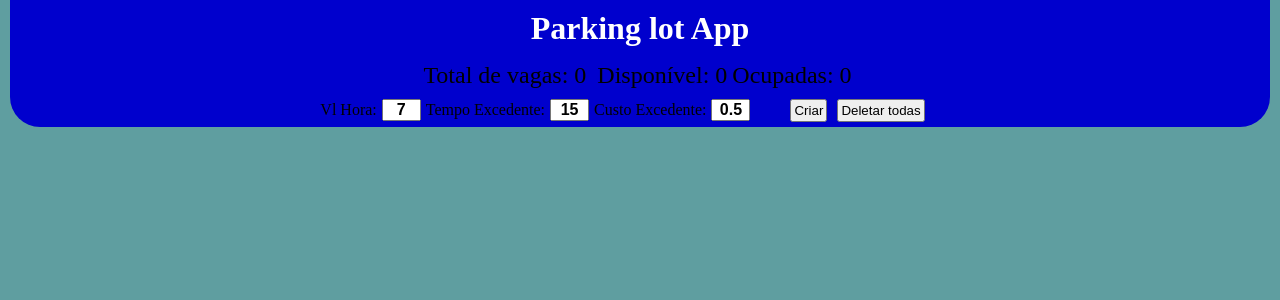
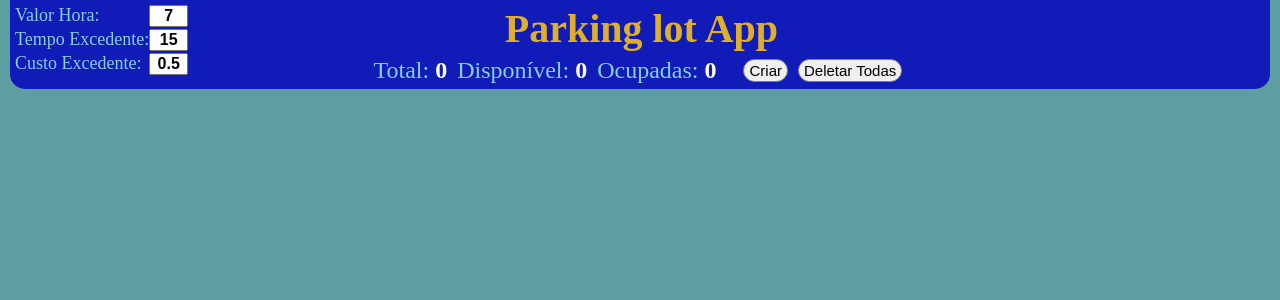
Before and after one commit to Anathangv/reactjs_parking_lot_app, a React (Create React App) app: page / in a window 1280 px wide. Shown: the top 300 px of the page. Built offline with nearby package versions, Linux system fonts and the light colour scheme; the HTML template or start-up script is replaced by a standard one.

Commit message:
improved layout

```diff
--- a/src/App.css
+++ b/src/App.css
@@ -3,50 +3,78 @@
   margin: 0px 10px;
 }
 
-.top h1 {
-  background-color: mediumblue;
-  padding: 10px;
+.top {
+  background-color: rgb(16, 27, 184);
+  text-align: center;
+  display: grid;
+  grid-template-columns: auto auto auto;
+  border-bottom-left-radius: 15px;
+  border-bottom-right-radius: 15px;
+  color: skyblue;
+}
+
+.topcontent {
+  width: 50%;
+  display: inline-block;
+  min-width: fit-content;
+}
+
+.topcontent h1 {
+  padding-top: 5px;
   font-weight: 800;
-  font-size: xx-large;
+  font-size: 250%;
   text-align: center;
-  color: white;
+  color: rgb(223, 175, 43);
 }
 
 .display {
-  background-color: mediumblue;
   text-align: center;
-  padding: 5px;
+  display: inline-flex;
+  vertical-align: middle;
+  padding-top: 5px;
+  padding-bottom: 5px;
 }
 
 .display span {
   font-size: x-large;
-  margin-right: 5px;
+  margin-right: 10px;
 }
 
-.controls {
-  padding: 5px;
-  display: flex;
-  justify-content: center;
-  background-color: mediumblue;
-  border-bottom-left-radius: 30px;
-  border-bottom-right-radius: 30px;
-}
-
-.controls input {
-  text-align: center;
-  width: 35px;
-  margin: 0px 5px;
-  font-size: medium;
-  font-weight: 600;
+.display span strong {
+  color: white;
 }
 
 .buttonscontrol {
-  margin: 0px 30px;
+  display: flex;
+  flex-wrap: wrap;
+  padding: 2px;
+  margin-left: 10px;
 }
 
 .buttonscontrol button {
   padding: 2px;
   margin: 0px 5px;
+  border-radius: 15px;
+  border: 1px solid gray;
+  transition-duration: 0.4s;
+  text-decoration: none;
+  outline: none;
+  cursor: pointer;
+  font-size: 15px;
+  padding-left: 5px;
+  padding-right: 5px;
+}
+
+.buttonscontrol button:hover {
+  background-color: mediumseagreen;
+  border: 1px solid mediumseagreen;
+  color: white;
+}
+
+.buttonscontrol .deleteall:hover {
+  background-color: red;
+  border: 1px solid red;
+  color: white;
 }
 
 .container {
@@ -54,3 +82,32 @@
   flex-wrap: wrap;
   justify-content: space-evenly;
 }
+
+.pricecontrol {
+  display: flex;
+  flex-direction: column;
+  max-width: fit-content;
+  padding: 5px;
+}
+
+.pricecontrol label {
+  text-align: left;
+}
+
+.pricecontrol input {
+  text-align: center;
+  width: 35px;
+  font-size: medium;
+  font-weight: 600;
+}
+
+.pricecontrol label {
+  font-weight: 500;
+  font-size: large;
+  margin-bottom: 2px;
+}
+
+.pricecontrol input {
+  float: right;
+  margin: 0;
+}
--- a/src/App.js
+++ b/src/App.js
@@ -134,45 +134,81 @@ class App extends React.Component {
     }
   };
 
+  //update hour cost
+  updateHourCost = (newCost) => {
+    this.setState({ hourCost: newCost });
+  };
+
+  //update over time
+  updateOverTime = (newOverTimet) => {
+    console.log(newOverTimet);
+    this.setState({ overTime: newOverTimet });
+  };
+
+  //update over time cost
+  updateOverTimeCost = (newOverTimeCost) => {
+    console.log(newOverTimeCost);
+    this.setState({ hourCovertimeCostost: newOverTimeCost });
+  };
+
   render() {
     return (
       <div className="App">
         <div className="top">
-          <h1>Parking lot App</h1>
-          <div className="display">
-            <span>Total de vagas: {this.state.totalparkingSpace} </span>
-            <span>Disponível: {this.state.parkingSpaceAvalilable}</span>
-            <span>Ocupadas: {this.state.parkingSpaceAccupied}</span>
-          </div>
-          <div className="controls">
-            <div className="pricecontrol">
-              <label htmlFor="costhour:">Vl Hora:</label>
+          <div className="pricecontrol">
+            <label>
+              Valor Hora:
               <input
                 id="costhour"
                 type="text"
                 placeholder="0.00"
                 defaultValue={this.state.hourCost}
+                onChange={(e) => this.updateHourCost(e.target.value)}
               />
-              <label htmlFor="overtime:">Tempo Excedente:</label>
+            </label>
+            <label>
+              Tempo Excedente:
               <input
                 id="overtime"
                 type="text"
                 placeholder="0"
                 defaultValue={this.state.overTime}
+                onChange={(e) => this.updateOverTime(e.target.value)}
               />
-              <label htmlFor="costovertime:">Custo Excedente:</label>
+            </label>
+            <label>
+              Custo Excedente:
               <input
                 id="costovertime"
                 type="text"
                 placeholder="0.00"
                 defaultValue={this.state.overtimeCost}
+                onChange={(e) => this.updateOverTimeCost(e.target.value)}
               />
-            </div>
-            <div className="buttonscontrol">
-              <button onClick={() => this.createParkingSpace()}>Criar</button>
-              <button onClick={() => this.deleteAllParkingSpace()}>
-                Deletar todas
-              </button>
+            </label>
+          </div>
+
+          <div className="topcontent">
+            <h1>Parking lot App</h1>
+            <div className="display">
+              <span>
+                Total: <strong>{this.state.totalparkingSpace}</strong>{" "}
+              </span>
+              <span>
+                Disponível:<strong> {this.state.parkingSpaceAvalilable}</strong>
+              </span>
+              <span>
+                Ocupadas:<strong> {this.state.parkingSpaceAccupied}</strong>
+              </span>
+              <div className="buttonscontrol">
+                <button onClick={() => this.createParkingSpace()}>Criar</button>
+                <button
+                  className="deleteall"
+                  onClick={() => this.deleteAllParkingSpace()}
+                >
+                  Deletar Todas
+                </button>
+              </div>
             </div>
           </div>
         </div>
--- a/src/parkingSpace.css
+++ b/src/parkingSpace.css
@@ -26,7 +26,6 @@
 }
 
 .parkingPosition {
-  background-color: none;
   display: inline-block;
   padding-right: 2px;
 }
```
